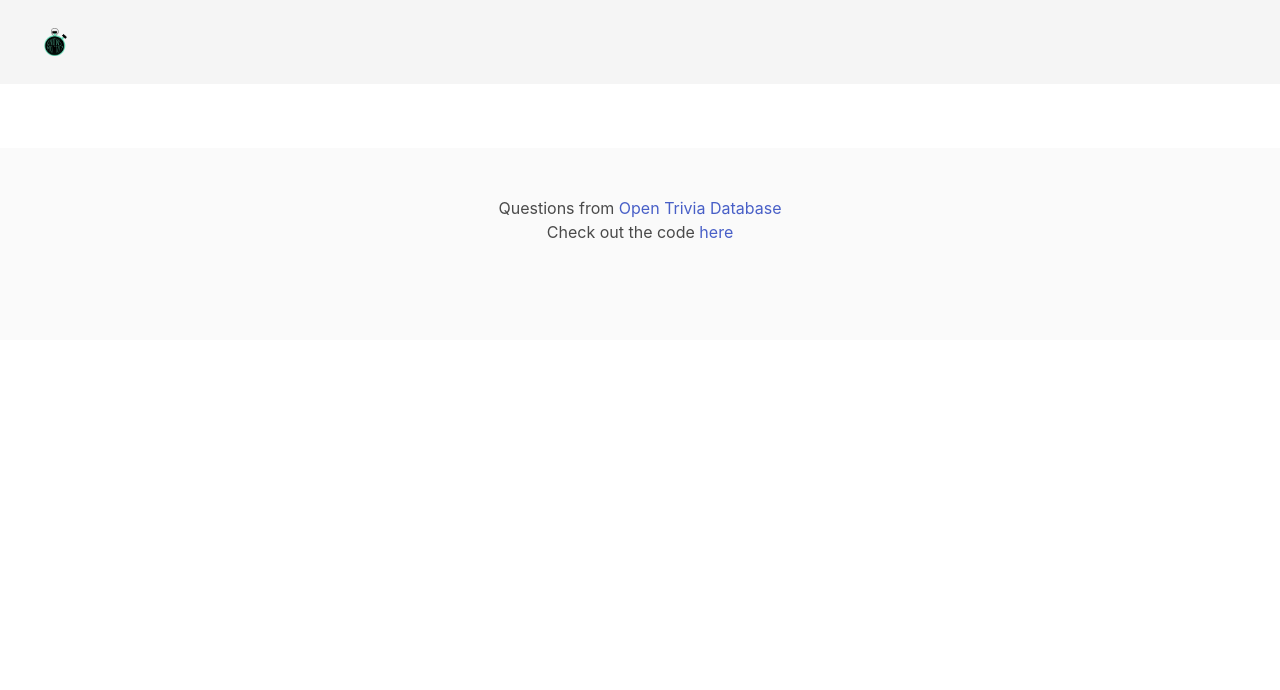
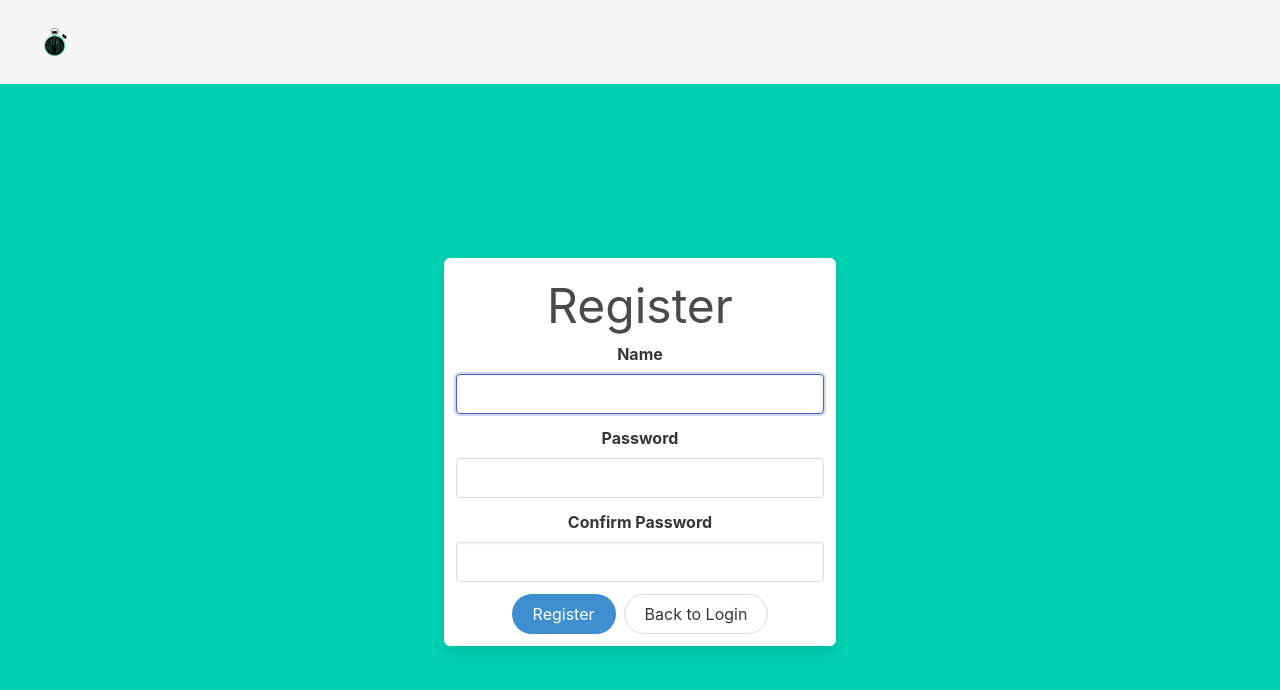
Before and after one commit to jedtrinidad/knows-mo-to, a Vue app: page /register in a window 1280 px wide. Shown: the top 690 px of the page. Built offline with nearby package versions, Linux system fonts and the light colour scheme.

Commit message:
Add Register

```diff
--- a/package.json
+++ b/package.json
@@ -15,16 +15,16 @@
     "express": "^4.17.1",
     "serve-static": "^1.14.1",
     "vue": "^2.6.10",
-    "vue-router": "^3.0.3",
+    "vue-router": "^3.0.7",
     "vuex": "^3.0.1"
   },
   "devDependencies": {
     "@vue/cli-plugin-babel": "^3.7.0",
     "@vue/cli-plugin-eslint": "^3.7.0",
     "@vue/cli-service": "^3.7.0",
-    "babel-eslint": "^10.0.1",
+    "babel-eslint": "^10.0.2",
     "eslint": "^5.16.0",
-    "eslint-plugin-vue": "^5.0.0",
+    "eslint-plugin-vue": "^5.2.3",
     "vue-template-compiler": "^2.5.21"
   },
   "eslintConfig": {
--- a/src/components/Navbar.vue
+++ b/src/components/Navbar.vue
@@ -17,7 +17,7 @@
             <router-link class="navbar-item" to="/settings" v-on:click.native="isExpanded = !isExpanded">Settings</router-link>
             <div class="navbar-end">
                 <div class="navbar-item">
-                    {{$store.getters.currentUser.name}}
+                    {{userName}}
                 </div>
                 <div class="navbar-item">
                     <button class="button is-rounded is-danger" @click="logout"
@@ -37,6 +37,11 @@ export default {
             isLoading: false
         }
     },
+    computed: {
+        userName() {
+            return JSON.parse(this.$store.getters.currentUser).name
+        }
+    },
     methods: {
         toggle() {
             this.isExpanded = !this.isExpanded
--- a/src/components/game/Question.vue
+++ b/src/components/game/Question.vue
@@ -1,6 +1,7 @@
 <template>
     <div class="box">
-        <h1 class="is-size-3">{{ question }}</h1>
+        <p class="tag is-large is-info">{{ question.category }}</p>
+        <h1 class="is-size-3">{{ question.question }}</h1>
     </div>
 </template>
 
--- a/src/layouts/Hero.vue
+++ b/src/layouts/Hero.vue
@@ -13,9 +13,8 @@
 
 <script>
 import Navbar from '@/components/Navbar.vue'
-
 export default {
-    components: { Navbar },
-    name: 'hero-layout'
+    name: 'hero-layout',
+    components: {Navbar}
 }
 </script>
--- a/src/router.js
+++ b/src/router.js
@@ -22,7 +22,17 @@ export default new Router({
       name: 'login',
       component: () => import(/* webpackChunkName: "login" */ './views/Login.vue'),
       meta: {
-        layout: 'hero'
+        layout: 'hero',
+        hideMenu: true
+      }
+    },
+    {
+      path: '/register',
+      name: 'registration',
+      component: () => import('./views/Register.vue'),
+      meta: {
+        layout: 'hero',
+        hideMenu: true
       }
     },
     {
--- a/src/store.js
+++ b/src/store.js
@@ -12,16 +12,16 @@ export default new Vuex.Store({
     difficulties: ['easy', 'medium', 'hard']
   },
   mutations: {
-    setCategories: (state, categories) => {
+    SET_CATEGORIES: (state, categories) => {
       state.categories = categories
     },
-    setTokenAndUser: (state, payload) => {
+    SET_TOKEN_AND_USER: (state, payload) => {
       state.token = payload.auth_token
       state.user = JSON.stringify(payload.user)
       localStorage.setItem('jwt', state.token)
       localStorage.setItem('user', state.user)
     },
-    setUser: (state, payload) => {
+    SET_USER: (state, payload) => {
       state.user = JSON.stringify(payload)
       localStorage.setItem('user', state.user)
     }
@@ -32,7 +32,7 @@ export default new Vuex.Store({
         if(context.state.categories.length === 0) {
           let response = await fetch("https://opentdb.com/api_category.php")
           let data = await response.json()
-          context.commit('setCategories', data.trivia_categories)
+          context.commit('SET_CATEGORIES', data.trivia_categories)
         }
       } catch (error) {
         alert(error)
@@ -48,34 +48,56 @@ export default new Vuex.Store({
           body: JSON.stringify(params)
         })
         let data = await response.json()
-        context.commit('setTokenAndUser', data)
+        context.commit('SET_TOKEN_AND_USER', data)
+      }
+      catch (error) {
+        alert(error)
+        context.commit('SET_TOKEN_AND_USER', {})
+      }
+    },
+    logout() {
+      localStorage.clear()
+    },
+    async registerUser(context, userBody) {
+      try {
+        let response = await fetch("https://kmt-backend.herokuapp.com/api/users", {
+          method: "POST",
+          headers: {
+            "Content-Type": "application/json",
+            "Accept": "application/json"
+          },
+          body: JSON.stringify(userBody)
+        })
+
+        let data = await response.json()
+
+        context.commit('SET_USER',data)
       }
       catch (error) {
         alert(error)
       }
     },
     async getUserWithGames(context) {
-      let cu = context.getters.currentUser
+      let cu = JSON.parse(context.state.user)
       try {
         let response = await fetch(`https://kmt-backend.herokuapp.com/api/users/${cu.id}/games`, {
           headers: {
             "Authorization": `Bearer ${context.state.token}`
           }
+
         })
         let data = await response.json()
-        context.commit('setUser', data)
+        context.commit('SET_USER', data)
       }
       catch (error) {
         alert(error)
+        localStorage.clear()
       }
-    },
-    logout() {
-      localStorage.clear()
     }
   },
   getters: {
     isLoggedIn: state => !!state.token,
-    currentUser: state => JSON.parse(state.user),
+    currentUser: state => state.user,
     categories: state => state.categories,
     categoryById: state => id => state.categories.find(cat => cat.id === id)
   }
--- a/src/views/Game.vue
+++ b/src/views/Game.vue
@@ -1,18 +1,20 @@
 <template>
-    <div id="game">
-        <h1 class="is-size-1" v-show="isLoading">Loading...</h1>
+    <main id="game">
+        <div class="notification is-info" v-show="isLoading">
+            Getting Questions from Open Trivia DB...
+        </div>
         <div v-show="!isLoading">
             <div class="box">
                 <p class="is-size-4">Question {{questionCount}} of {{amount}}</p>
                 <p class="is-size-5">Score {{this.score}}</p>
             </div>
-            <question :question="currentQuestion.question"></question>
+            <question :question="currentQuestion"></question>
             <answers
                 :options="currentQuestion.incorrect_answers"
                 :correct-option="currentQuestion.correct_answer"
                 v-on:answeredQuestion="questionAnswered($event)"></answers>
         </div>
-    </div>
+    </main>
 </template>
 
 <script>
--- a/src/views/Home.vue
+++ b/src/views/Home.vue
@@ -1,5 +1,5 @@
 <template>
-  <div id="home">
+  <main id="home">
 
     <modal ref="customizerModal" can-be-closed>
       <h1 class="title">Custom Game</h1>
@@ -83,8 +83,9 @@
       </div>
       <div class="tile is-parent">
         <div class="tile is-parent has-text-centered is-vertical">
-          <h1 class="title">Games</h1>
-          <table class="table is-fullwidth is-hover">
+          <h1 class="title">Scoreboard</h1>
+          <div class="table-container">
+            <table class="table is-fullwidth is-hover mobile">
               <thead>
                 <th>Type</th>
                 <th>Category</th>
@@ -106,6 +107,7 @@
         </div>
       </div>
     </div>
+  </main>
 </template>
 
 <script>
@@ -138,7 +140,7 @@ export default {
     )
     this.$store.dispatch('getUserWithGames')
       .then(() => {
-        this.games = this.$store.getters.currentUser.games
+        this.games = JSON.parse(this.$store.getters.currentUser).games
       })
   },
   methods: {
--- a/src/views/Login.vue
+++ b/src/views/Login.vue
@@ -1,8 +1,12 @@
 <template>
   <main id="login">
-    <h1 class="title">Login</h1>
-    <div class="columns">
-      <div class="column is-4">
+    <article class="content has-text-centered">
+      <h1 class="title">Hello You!</h1>
+      <h2 class="subtitle">Wanna play a game?</h2>
+    </article>
+    <div class="columns is-centered">
+      <div class="column is-4 box has-text-centered">
+        <h1 class="is-size-1">Login</h1>
         <form>
           <label for="name" class="label">Name</label>
           <div class="field">
@@ -14,8 +18,15 @@
           </div>
           <div class="field">
               <button type="submit"
-              class="button is-rounded is-outlined is-inverted is-primary"
+              class="button is-rounded is-primary"
               @click="handleSubmit" v-bind:class="{'is-loading': isLoading}">Login</button>
+          </div>
+          <div class="field">
+            <p class="is-size-5">
+              Don't have an account?
+              <br>
+              <router-link to="/register" tag="button" class="button is-rounded is-primary">Register Here</router-link>
+            </p>
           </div>
         </form>
       </div>
@@ -28,7 +39,7 @@ export default {
   name: "login",
   data() {
       return {
-          name: "",
+          name: this.$route.query.username || "",
           password: "",
           isLoading: false
       }
--- /dev/null
+++ b/src/views/Register.vue
@@ -0,0 +1,84 @@
+<template>
+    <main id="register">
+    <div class="columns is-centered">
+      <div class="column is-4 box has-text-centered">
+        <h1 class="is-size-1">Register</h1>
+        <form>
+          <label for="name" class="label">Name</label>
+          <div class="field">
+            <input type="text" id="name" class="input" v-model="name" required autofocus>
+          </div>
+          <label for="password" class="label">Password</label>
+          <div class="field">
+            <input class="input" type="password" name="password" id="password" v-model="password" required>
+          </div>
+          <label for="password_confirm" class="label">Confirm Password</label>
+          <div class="field">
+            <input class="input" type="password" name="password_confirm" id="password-confirm"
+            v-model="passwordConfirmation" required @keyup="confirmPassword">
+            <p class="help is-danger" v-show="!isPasswordConfirmed">Password does not match.</p>
+          </div>
+          <div class="buttons is-centered">
+              <button type="submit"
+                class="button is-rounded is-info"
+                @click="handleSubmit" v-bind:class="{'is-loading': isLoading}">Register</button>
+              <router-link to="/login" class="button is-rounded">Back to Login</router-link>
+          </div>
+        </form>
+      </div>
+    </div>
+    </main>
+</template>
+
+<script>
+export default {
+    name: 'register',
+    data() {
+        return {
+            name: '',
+            password: '',
+            passwordConfirmation: '',
+            isLoading: false,
+            isPasswordConfirmed: true,
+            createdUser: Object
+        }
+    },
+    methods: {
+      confirmPassword() {
+        if(this.password.length > 0 && this.passwordConfirmation.length > 0) {
+          if (this.password === this.passwordConfirmation) {
+            this.isPasswordConfirmed = true
+          }
+          else {
+            this.isPasswordConfirmed = false
+          }
+        }
+        else {
+          this.isPasswordConfirmed = true
+        }
+      },
+      handleSubmit(e) {
+        e.preventDefault()
+
+        if (this.name.length > 0 && this.password.length > 0 && this.passwordConfirmation.length > 0) {
+          let userBody = {
+            user: {
+              name: this.name,
+              password: this.password,
+              password_confirmation: this.passwordConfirmation
+            }
+          }
+          this.isLoading = true
+          this.$store.dispatch('registerUser', userBody)
+            .then(() => {
+              this.$router.push({name: 'login', query: {registered: true, username: userBody.name}})
+              this.isLoading = false
+            })
+        }
+        else {
+          alert(false)
+        }
+      }
+    }
+}
+</script>
--- a/src/views/ResultScreen.vue
+++ b/src/views/ResultScreen.vue
@@ -1,8 +1,8 @@
 <template>
-    <div id="results">
-        <modal ref="notification">
-            <h1 class="is-size-1">Sending Results To Server...</h1>
-        </modal>
+    <main id="results">
+        <div class="notification is-info" v-show="isLoading">
+            Please Wait. Sending Scores To Server...
+        </div>
         <div class="box has-text-centered">
             <h1 class="is-size-5">Your Final Score</h1>
             <p class="is-size-1">{{score}}</p>
@@ -17,14 +17,12 @@
                 </div>
             </nav>
         </div>
-    </div>
+    </main>
 </template>
 
 <script>
-import Modal from '@/components/Modal.vue'
 export default {
     name: 'result-screen',
-    components: {Modal},
     data() {
         return {
             score: 0,
@@ -32,7 +30,8 @@ export default {
             difficulty: "",
             type: "",
             category: "",
-            categoryName: ""
+            categoryName: "",
+            isLoading: false
         }
     },
     beforeRouteEnter(to, from, next) {
@@ -44,9 +43,9 @@ export default {
         }
     },
     beforeRouteLeave(to, from, next) {
-        let modal = this.$refs.notification
+        this.isLoading = true
         let body = {
-            user_id: this.$store.getters.currentUser.id,
+            user_id: JSON.parse(this.$store.getters.currentUser).id,
             game: {
                 category_name: this.categoryName,
                 category_id: this.category,
@@ -56,8 +55,6 @@ export default {
                 final_score: this.score
             }
         }
-        modal.canBeClosed = false
-        modal.openModal()
         fetch("https://kmt-backend.herokuapp.com/api/games", {
             method: "POST",
             headers: {
--- a/src/views/Settings.vue
+++ b/src/views/Settings.vue
@@ -1,7 +1,7 @@
 <template>
-    <div id="settings">
+    <main id="settings">
         <h1 class="is-size-1">Settings</h1>
-    </div>
+    </main>
 </template>
 
 <script>
```
Also changed, not shown: 1 other file (tests, documents, lock files or other folders). Lines whose indentation alone changed are shown as unchanged.
